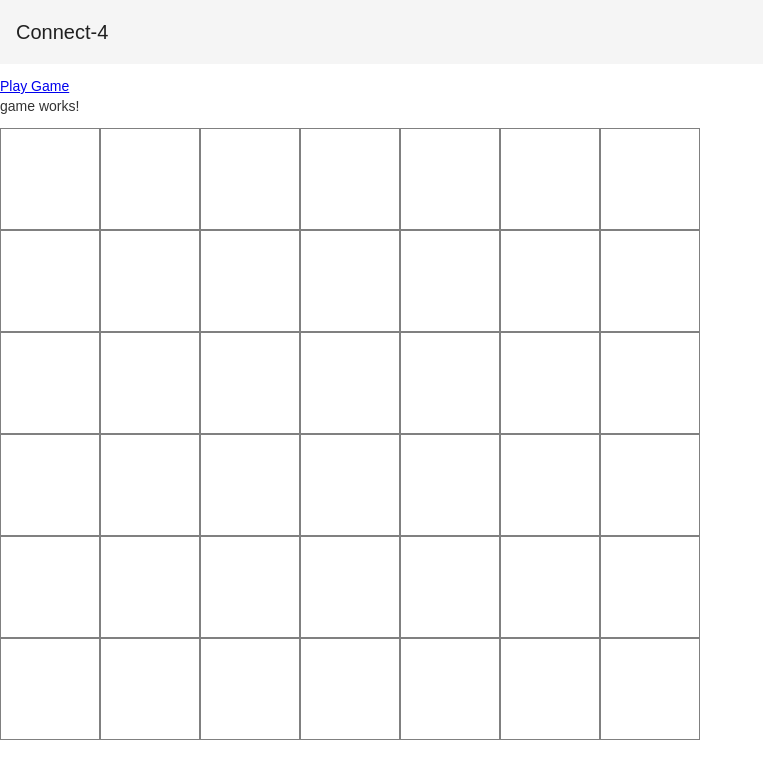
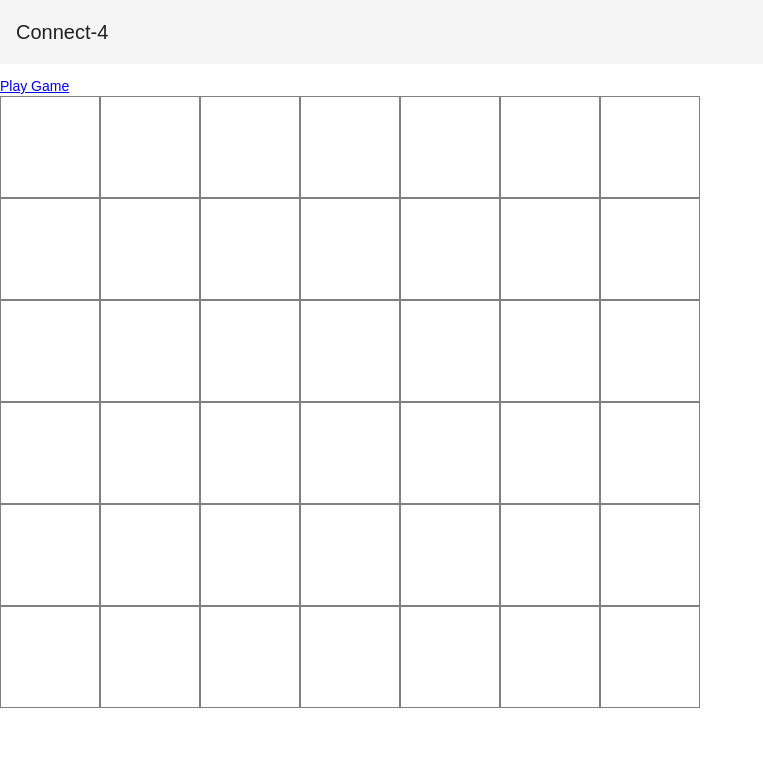
Before and after one commit to Yamen9418/Connect4-AI, an Angular app: page /game in a window 1280 px wide. Shown: the top 778 px of the page, without its empty margins (0-763 px from the left). Built offline with nearby package versions, Linux system fonts and the light colour scheme.

Commit message:
now shows what player won and freezes board

```diff
--- a/src/app/game/game.component.html
+++ b/src/app/game/game.component.html
@@ -1,4 +1,6 @@
-<p>game works!</p>
+<h2 *ngIf="winner">Player {{ winner }} won the game!</h2>
+<button *ngIf="winner" (click)="ngOnInit()">Restart game</button>
+
 <main>
     <app-cell
         *ngFor="let cell of board; let i = index"
--- a/src/app/game/game.component.ts
+++ b/src/app/game/game.component.ts
@@ -32,6 +32,7 @@ export class GameComponent implements OnInit {
   }
 
   makeMove(i:number) {
+    if (!this.winner) {
     const x = i % this.width;
 
     if (!this.board[x]) {
@@ -52,6 +53,7 @@ export class GameComponent implements OnInit {
     let board2d = this.build2dtable(this.board);
     this.winner = this.calculateWinner(board2d);
     console.log(this.winner);
+  }
   }
 
   calculateWinner(board2d: number[][]) {
```
